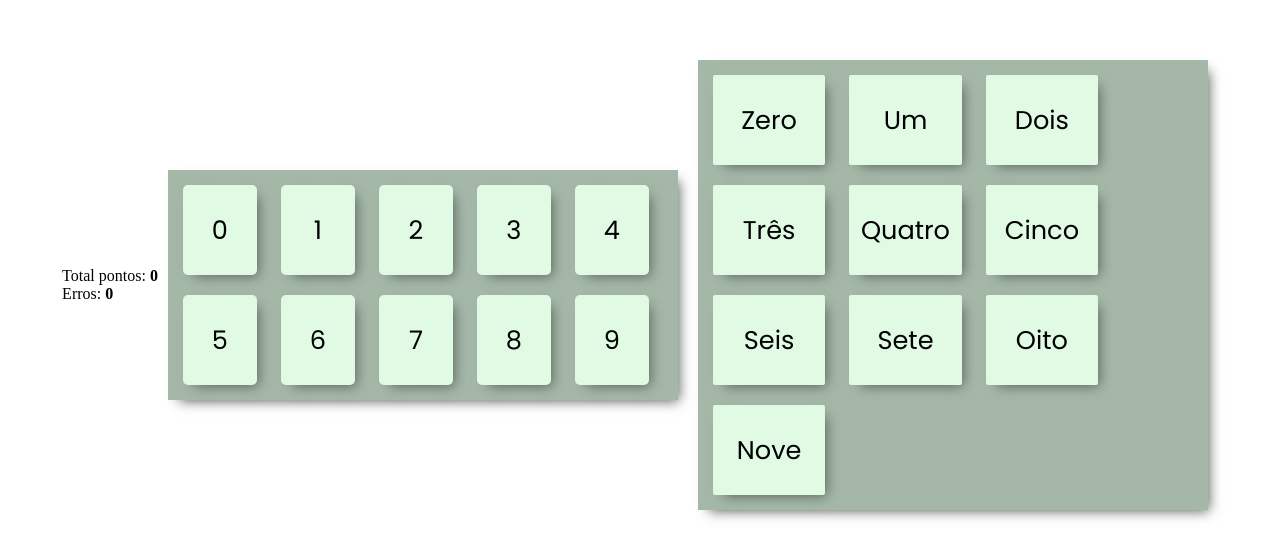
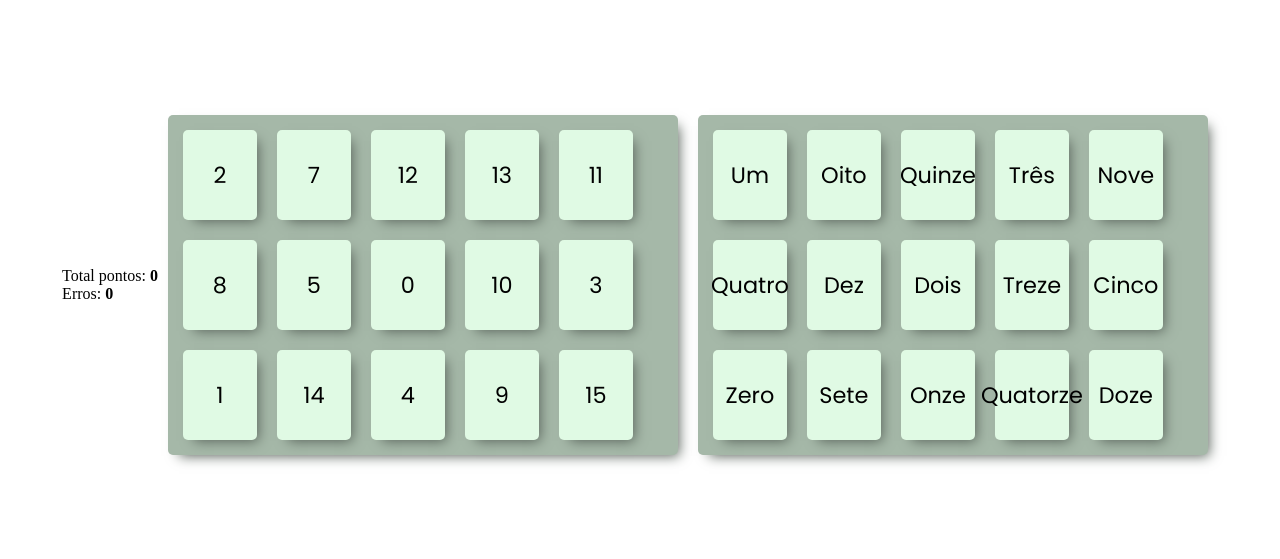
Before and after one commit to DevAnderson360/jogo_dos_numeros, a plain HTML site: page index.html in a window 1280 px wide. Shown: the part 123-682 px from the top of the page. Drawn offline with nearby package versions, Linux system fonts and the light colour scheme.

Commit message:
index: alimentação randomica das matrizes

```diff
--- a/index.html
+++ b/index.html
@@ -38,7 +38,7 @@
 			display: inline-block;
 			margin: 10px;
 			padding: 5px;
-
+			border-radius: 5px;
 			align-items: center;
 			justify-content: center;
 
@@ -73,19 +73,19 @@
 		}
 
 		.blockChild, .blockChildn div{
-			font-size: 1.6rem;
+			font-size: 1.4rem;
 			font-family: 'Poppins', sans-serif;
 		}
 
 		.blockChildn{
 			display: inline-block;
-			width: 8vw;
+			width: 5vw;
 			height: 10vh;
 			margin: 10px;
 			padding: 5px;
 
 			/*border: 1px solid var(--color-border-container);*/
-			border-radius: 2px;
+			border-radius: 5px;
 
 			background: var(--color-card-body);
 
@@ -104,114 +104,11 @@
 <body>
 	<div class="container">
 		<div id="painel" style="display: inline;">
-			<div>Total pontos: <strong id="tp">1</strong> </div>
-			<div>Erros: <strong id="err">5</strong></div>
+			<div>Total pontos: <strong id="tp">0</strong> </div>
+			<div>Erros: <strong id="err">0</strong></div>
 		</div>
-		<div class="blockF">
-			<div class="blockChild" key="0">
-				<div class="container">
-					0
-				</div>
-			</div>
-			<div class="blockChild" key="1">
-				<div class="container">
-					1
-				</div>
-			</div>
-			<div class="blockChild" key="2">
-				<div class="container">
-					2
-				</div>
-			</div>
-			<div class="blockChild" key="3">
-				<div class="container">
-					3
-				</div>
-			</div>
-			<div class="blockChild" key="4">
-				<div class="container">
-					4
-				</div>
-			</div>
-			<div class="blockChild" key="5">
-				<div class="container">
-					5
-				</div>
-			</div>
-			<div class="blockChild" key="6">
-				<div class="container">
-					6
-				</div>
-			</div>
-			<div class="blockChild" key="7">
-				<div class="container">
-					7
-				</div>
-			</div>
-			<div class="blockChild" key="8">
-				<div class="container">
-					8
-				</div>
-			</div>
-			<div class="blockChild" key="9">
-				<div class="container">
-					9
-				</div>
-			</div>
-		</div>
-
-		<div class="blockF">
-			<div class="blockChildn" key="0">
-				<div class="container">
-					Zero
-				</div>
-			</div>
-			<div class="blockChildn" key="1">
-				<div class="container">
-					Um
-				</div>
-			</div>
-			<div class="blockChildn" key="2">
-				<div class="container">
-					Dois
-				</div>
-			</div>
-			<div class="blockChildn" key="3">
-				<div class="container">
-					Três
-				</div>
-			</div>
-			<div class="blockChildn" key="4">
-				<div class="container">
-					Quatro
-				</div>
-			</div>
-			<div class="blockChildn" key="5">
-				<div class="container">
-					Cinco
-				</div>
-			</div>
-			<div class="blockChildn" key="6">
-				<div class="container">
-					Seis
-				</div>
-			</div>
-			<div class="blockChildn" key="7">
-				<div class="container">
-					Sete
-				</div>
-			</div>
-			<div class="blockChildn" key="8">
-				<div class="container">
-					Oito
-				</div>
-			</div>
-			<div class="blockChildn" key="9">
-				<div class="container">
-					Nove
-				</div>
-			</div>
-		</div>
+		<div class="blockF" id="numbers"></div>
+		<div class="blockF" id="numerals"></div>
 	</div>
 	<!--footer-->
 	<script src="node_modules/jquery/dist/jquery.min.js"></script>
@@ -219,27 +116,34 @@
 	<!--script src="node_modules/bootstrap/dist/js/bootstrap.min.js"></script-->
 
 	<script>
+		//embaralhar array
+		Array.prototype.shuffle = function() {
+
+		    let indice = this.length;
+
+		    while(indice) {
+
+		        const indiceAleatorio = Math.floor(Math.random() * indice--);
+		        [this[indice], this[indiceAleatorio]] =
+		            [this[indiceAleatorio], this[indice]];
+		    }
+
+		    return this;
+		}
+
 		$(document).ready(function(){
 
 			let pontos = 0;
 			let erros  = 0;
 
-			$('.blockChild').draggable({
+			function setDraggable(select){
+				$(select).draggable({
 					helper: 'clone'
 				});
-
-			function setPontos()
-			{
-				$("#tp").text(pontos);
 			}
 
-			function setErros()
-			{
-				$("#err").text(erros);
-			}
-
-			// Lixeira
-		    $('.blockChildn').droppable({
+			function setDroppable(select){
+				$(select).droppable({
 			        //hoverClass: 'lixeira-ativa',
 			        drop: function(e, ui) {
 
@@ -270,10 +174,65 @@
 			            setErros();
 
 			        }
-		    })
+			    });
+			}
 
-		    setPontos();
-		    setErros();
+			function setPontos()
+			{
+				$("#tp").text(pontos);
+			}
+
+			function setErros()
+			{
+				$("#err").text(erros);
+			}
+
+		    //-----
+		    var numbers = ["Zero", "Um", "Dois", "Três", "Quatro", "Cinco", "Seis", "Sete", "Oito", "Nove", "Dez", "Onze", "Doze", "Treze", "Quatorze", "Quinze"];
+
+		    //setar numeros
+		    function set(amount){
+		    	let totalNumbers = numbers.length;
+
+		    	var num = [];
+
+		    	var new_array = [];
+
+		    	for(var i = 0 ; i < totalNumbers; i++)
+		    		num.push(i)
+
+		    	num.shuffle();
+
+		    	for(var i = 0 ; i < amount; i++)
+		    		new_array.push(num[i])
+
+		    	return new_array;
+
+		    }
+
+		    function renderNumber(n){
+		    	$("#numbers").append(`<div class="blockChild" key="${n}" id="${n}"><div class="container">${n}</div></div>`)
+		    	setDraggable(`#${n}`)
+		    }
+
+		    function renderNumerals(nums){
+		    	nums.map(function(n){
+			    	$("#numerals").append(`<div class="blockChildn" key="${n}" id="${numbers[n]}"><div class="container">${numbers[n]}</div></div>`)
+
+		    		setDroppable(`#${numbers[n]}`)
+
+			    });
+		    }
+
+		    function render(num){
+		    	let nums = set(num);
+		    	nums.map(function(n){
+		    		renderNumber(n)
+		    	});
+		    	renderNumerals(nums.shuffle())
+		    }
+
+		    render(15);
 
 		});
 	</script>
```
Lines whose indentation alone changed are shown as unchanged.
